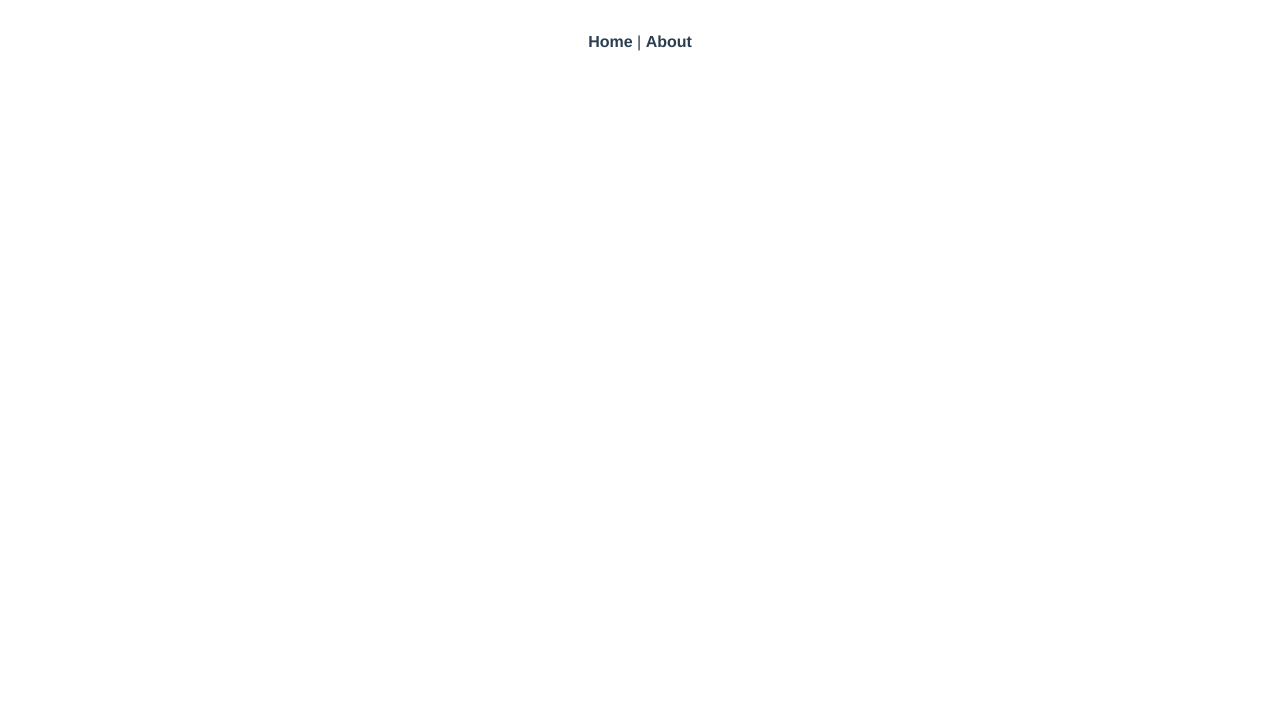
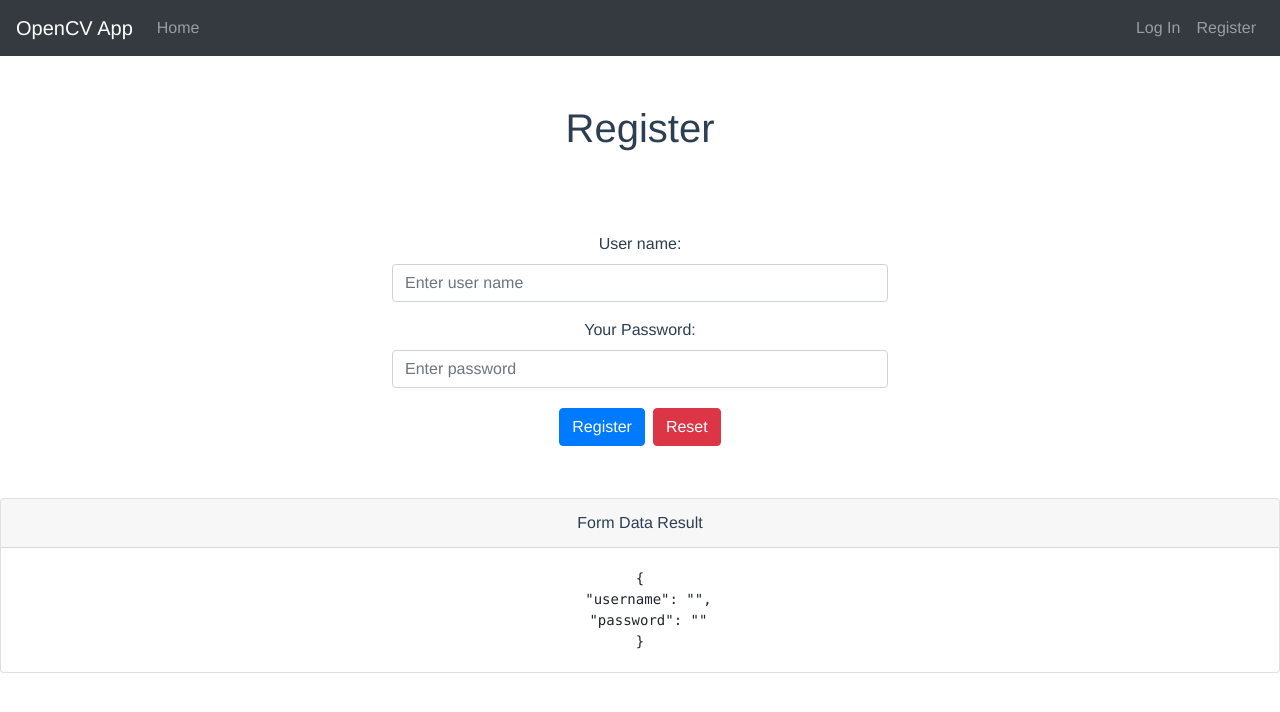
Before and after one commit to angelaaye/ObjDetectionWebApp, a Vue app in the folder frontend/opencv-app/: page /#/photo in a window 1280 px wide. Before the commit this address led to /#/login. Shown: the top 712 px of the page. Built offline with nearby package versions, Linux system fonts and the light colour scheme.

Commit message:
Welcome, login and register page

```diff
--- a/frontend/opencv-app/src/App.vue
+++ b/frontend/opencv-app/src/App.vue
@@ -1,12 +1,21 @@
 <template>
   <div id="app">
-    <div id="nav">
-      <router-link to="/">Home</router-link> |
-      <router-link to="/about">About</router-link>
-    </div>
+    <NavBar />
     <router-view/>
   </div>
 </template>
+
+<script>
+// @ is an alias to /src
+import NavBar from '@/components/NavBar.vue'
+
+export default {
+  name: 'app',
+  components: {
+    NavBar
+   }
+}
+</script>
 
 <style>
 #app {
--- /dev/null
+++ b/frontend/opencv-app/src/components/Global.vue
@@ -0,0 +1,9 @@
+<script>
+const token='12345678';
+const hasLoggedIn=false;
+  export default
+  {
+    token,//用户token身份
+    hasLoggedIn,//用户登录状态
+  }
+</script>
--- a/frontend/opencv-app/src/components/HelloWorld.vue
+++ /dev/null
@@ -1,59 +0,0 @@
-<template>
-  <div class="hello">
-    <h1>{{ msg }}</h1>
-    <p>
-      For a guide and recipes on how to configure / customize this project,<br>
-      check out the
-      <a href="https://cli.vuejs.org" target="_blank" rel="noopener">vue-cli documentation</a>.
-    </p>
-    <h3>Installed CLI Plugins</h3>
-    <ul>
-      <li><a href="https://github.com/vuejs/vue-cli/tree/dev/packages/%40vue/cli-plugin-babel" target="_blank" rel="noopener">babel</a></li>
-      <li><a href="https://github.com/vuejs/vue-cli/tree/dev/packages/%40vue/cli-plugin-router" target="_blank" rel="noopener">router</a></li>
-      <li><a href="https://github.com/vuejs/vue-cli/tree/dev/packages/%40vue/cli-plugin-eslint" target="_blank" rel="noopener">eslint</a></li>
-    </ul>
-    <h3>Essential Links</h3>
-    <ul>
-      <li><a href="https://vuejs.org" target="_blank" rel="noopener">Core Docs</a></li>
-      <li><a href="https://forum.vuejs.org" target="_blank" rel="noopener">Forum</a></li>
-      <li><a href="https://chat.vuejs.org" target="_blank" rel="noopener">Community Chat</a></li>
-      <li><a href="https://twitter.com/vuejs" target="_blank" rel="noopener">Twitter</a></li>
-      <li><a href="https://news.vuejs.org" target="_blank" rel="noopener">News</a></li>
-    </ul>
-    <h3>Ecosystem</h3>
-    <ul>
-      <li><a href="https://router.vuejs.org" target="_blank" rel="noopener">vue-router</a></li>
-      <li><a href="https://vuex.vuejs.org" target="_blank" rel="noopener">vuex</a></li>
-      <li><a href="https://github.com/vuejs/vue-devtools#vue-devtools" target="_blank" rel="noopener">vue-devtools</a></li>
-      <li><a href="https://vue-loader.vuejs.org" target="_blank" rel="noopener">vue-loader</a></li>
-      <li><a href="https://github.com/vuejs/awesome-vue" target="_blank" rel="noopener">awesome-vue</a></li>
-    </ul>
-  </div>
-</template>
-
-<script>
-export default {
-  name: 'HelloWorld',
-  props: {
-    msg: String
-  }
-}
-</script>
-
-<!-- Add "scoped" attribute to limit CSS to this component only -->
-<style scoped>
-h3 {
-  margin: 40px 0 0;
-}
-ul {
-  list-style-type: none;
-  padding: 0;
-}
-li {
-  display: inline-block;
-  margin: 0 10px;
-}
-a {
-  color: #42b983;
-}
-</style>
--- /dev/null
+++ b/frontend/opencv-app/src/components/NavBar.vue
@@ -0,0 +1,36 @@
+<template>
+    <div>
+  <b-navbar toggleable="lg" type="dark" variant="dark">
+    <b-navbar-brand to="/">OpenCV App</b-navbar-brand>
+
+    <b-navbar-toggle target="nav-collapse"></b-navbar-toggle>
+
+    <b-collapse id="nav-collapse" is-nav>
+      <b-navbar-nav>
+        <b-nav-item to="/">Home</b-nav-item>
+        <b-nav-item v-if="loggedin" to="/photo">Photos</b-nav-item>
+      </b-navbar-nav>
+
+      <!-- Right aligned nav items -->
+      <b-navbar-nav class="ml-auto">
+        <b-nav-item v-if="!loggedin" to="/login">Log In</b-nav-item>
+        <b-nav-item  v-if="!loggedin" to="/register">Register</b-nav-item>
+        <b-nav-item  v-if="loggedin" to="/about">Sign Out</b-nav-item>
+      </b-navbar-nav>
+    </b-collapse>
+  </b-navbar>
+</div>
+</template>>
+
+<script>
+import global_ from '@/components/Global.vue'
+
+export default {
+  name: 'NavBar',
+  data: function () {
+  return {
+    loggedin: global_.hasLoggedIn
+  }
+}
+}
+</script>
--- /dev/null
+++ b/frontend/opencv-app/src/components/Welcome.vue
@@ -0,0 +1,47 @@
+<template>
+<div>
+  <b-jumbotron id="jbt">
+    <template v-slot:header>OpenCV App</template>
+
+    <template v-slot:lead>
+      This an assignment website for ECE1779 using Python Flask and OpenCV.
+    </template>
+
+    <hr class="my-4">
+
+    <p>
+      Written by: Angela, Chad, Feilong.
+    </p>
+
+    <b-button class="bbutton" v-if="loggedin" variant="primary" to="/photo">Photo List</b-button>
+    <b-button class="bbutton" v-if="!loggedin" variant="success" to="/login">Log In</b-button>
+    <b-button class="bbutton" v-if="!loggedin" variant="info" to="/register">Register</b-button>
+
+
+  </b-jumbotron>
+</div>
+</template>
+
+<script>
+import global_ from '@/components/Global.vue'
+
+export default {
+  name: 'Welcome',
+  data: function () {
+  return {
+    loggedin: global_.hasLoggedIn
+  }
+}
+}
+</script>
+
+<style scoped>
+.bbutton {
+  margin: 0.25rem;
+}
+
+#jbt {
+  height: 90vh;
+  padding-top: 25vh;
+}
+</style>>
--- a/frontend/opencv-app/src/router/index.js
+++ b/frontend/opencv-app/src/router/index.js
@@ -16,7 +16,22 @@ const routes = [
     // route level code-splitting
     // this generates a separate chunk (about.[hash].js) for this route
     // which is lazy-loaded when the route is visited.
-    component: () => import(/* webpackChunkName: "about" */ '../views/About.vue')
+    component: () => import(/* webpackChunkName: "about" */ '../views/Home.vue')
+  },
+  {
+    path: '/login',
+    name: 'login',
+    component: () => import(/* webpackChunkName: "login" */ '../views/Login.vue')
+  },
+  {
+    path: '/register',
+    name: 'register',
+    component: () => import(/* webpackChunkName: "register" */ '../views/Register.vue')
+  },
+  {
+    path: '/photo',
+    name: 'photo',
+    component: () => import(/* webpackChunkName: "register" */ '../views/Register.vue')
   }
 ]
 
--- a/frontend/opencv-app/src/views/About.vue
+++ /dev/null
@@ -1,5 +0,0 @@
-<template>
-  <div class="about">
-    <h1>This is an about page</h1>
-  </div>
-</template>
--- a/frontend/opencv-app/src/views/Home.vue
+++ b/frontend/opencv-app/src/views/Home.vue
@@ -1,18 +1,17 @@
 <template>
   <div class="home">
-    <img alt="Vue logo" src="../assets/logo.png">
-    <HelloWorld msg="Welcome to Your Vue.js App"/>
+    <Welcome msg="Welcome to Your Vue.js App"/>
   </div>
 </template>
 
 <script>
 // @ is an alias to /src
-import HelloWorld from '@/components/HelloWorld.vue'
+import Welcome from '@/components/Welcome.vue'
 
 export default {
   name: 'home',
   components: {
-    HelloWorld
-  }
+    Welcome
+   }
 }
 </script>
--- /dev/null
+++ b/frontend/opencv-app/src/views/Login.vue
@@ -0,0 +1,78 @@
+<template>
+  <div >
+      <h1>Log In</h1>
+    <b-form id="loginform" @submit="onSubmit" @reset="onReset" v-if="show">
+      <b-form-group
+        id="input-group-1"
+        label="User name:"
+        label-for="input-1"
+      >
+        <b-form-input
+          id="input-1"
+          v-model="form.username"
+          type="string"
+          required
+          placeholder="Enter user name"
+        ></b-form-input>
+      </b-form-group>
+
+      <b-form-group id="input-group-2" label="Your Password:" label-for="input-2">
+        <b-form-input
+          id="input-2"
+          v-model="form.password"
+          type="password"
+          required
+          placeholder="Enter password"
+        ></b-form-input>
+      </b-form-group>
+
+      <b-button class="bbutton" type="submit" variant="primary">Log In</b-button>
+      <b-button class="bbutton" type="reset" variant="danger">Reset</b-button>
+    </b-form>
+    <b-card class="mt-3" header="Form Data Result">
+      <pre class="m-0">{{ form }}</pre>
+    </b-card>
+  </div>
+</template>
+
+<script>
+  export default {
+    data() {
+      return {
+        form: {
+          username: '',
+          password: '',
+        },
+        show: true
+      }
+    },
+    methods: {
+      onSubmit(evt) {
+        evt.preventDefault()
+        alert(JSON.stringify(this.form))
+      },
+      onReset(evt) {
+        evt.preventDefault()
+        // Reset our form values
+        this.form.username = ''
+        this.form.password = ''
+      }
+    }
+  }
+</script>
+
+<style scoped>
+h1 {
+    margin: 3rem;
+}
+
+.bbutton {
+    margin: 0.25rem
+}
+
+#loginform {
+    margin:auto;
+    padding: 2rem;
+    max-width: 35rem;
+}
+</style>
--- /dev/null
+++ b/frontend/opencv-app/src/views/Register.vue
@@ -0,0 +1,78 @@
+<template>
+  <div >
+            <h1>Register</h1>
+    <b-form id="loginform" @submit="onSubmit" @reset="onReset" v-if="show">
+      <b-form-group
+        id="input-group-1"
+        label="User name:"
+        label-for="input-1"
+      >
+        <b-form-input
+          id="input-1"
+          v-model="form.username"
+          type="string"
+          required
+          placeholder="Enter user name"
+        ></b-form-input>
+      </b-form-group>
+
+      <b-form-group id="input-group-2" label="Your Password:" label-for="input-2">
+        <b-form-input
+          id="input-2"
+          v-model="form.password"
+          type="password"
+          required
+          placeholder="Enter password"
+        ></b-form-input>
+      </b-form-group>
+
+      <b-button class="bbutton" type="submit" variant="primary">Register</b-button>
+      <b-button class="bbutton" type="reset" variant="danger">Reset</b-button>
+    </b-form>
+    <b-card class="mt-3" header="Form Data Result">
+      <pre class="m-0">{{ form }}</pre>
+    </b-card>
+  </div>
+</template>
+
+<script>
+  export default {
+    data() {
+      return {
+        form: {
+          username: '',
+          password: '',
+        },
+        show: true
+      }
+    },
+    methods: {
+      onSubmit(evt) {
+        evt.preventDefault()
+        alert(JSON.stringify(this.form))
+      },
+      onReset(evt) {
+        evt.preventDefault()
+        // Reset our form values
+        this.form.username = ''
+        this.form.password = ''
+      }
+    }
+  }
+</script>
+
+<style scoped>
+h1 {
+    margin: 3rem;
+}
+
+.bbutton {
+    margin: 0.25rem
+}
+
+#loginform {
+    margin:auto;
+    padding: 2rem;
+    max-width: 35rem;
+}
+</style>
```
